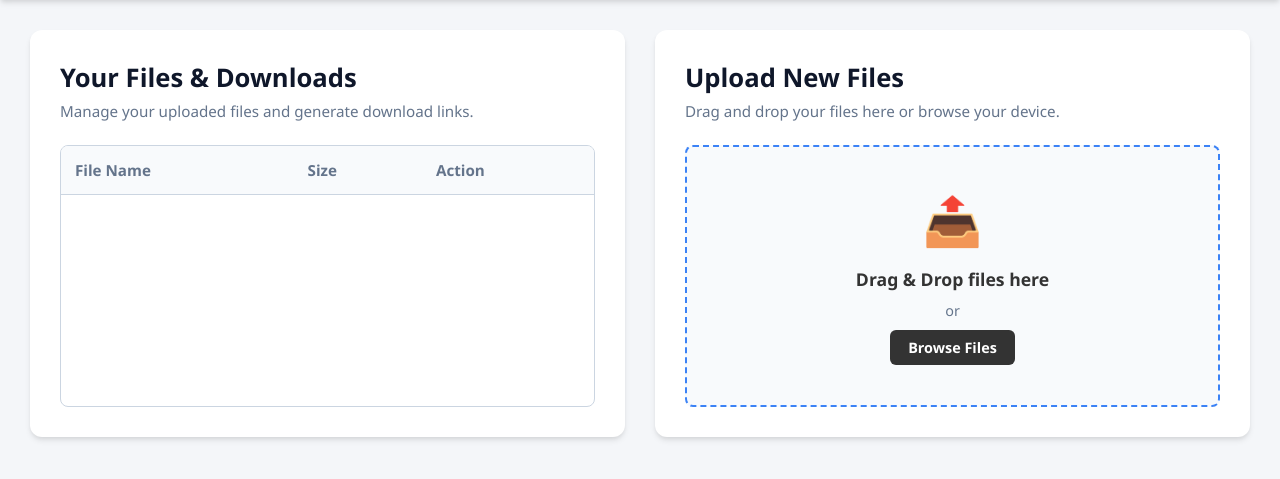
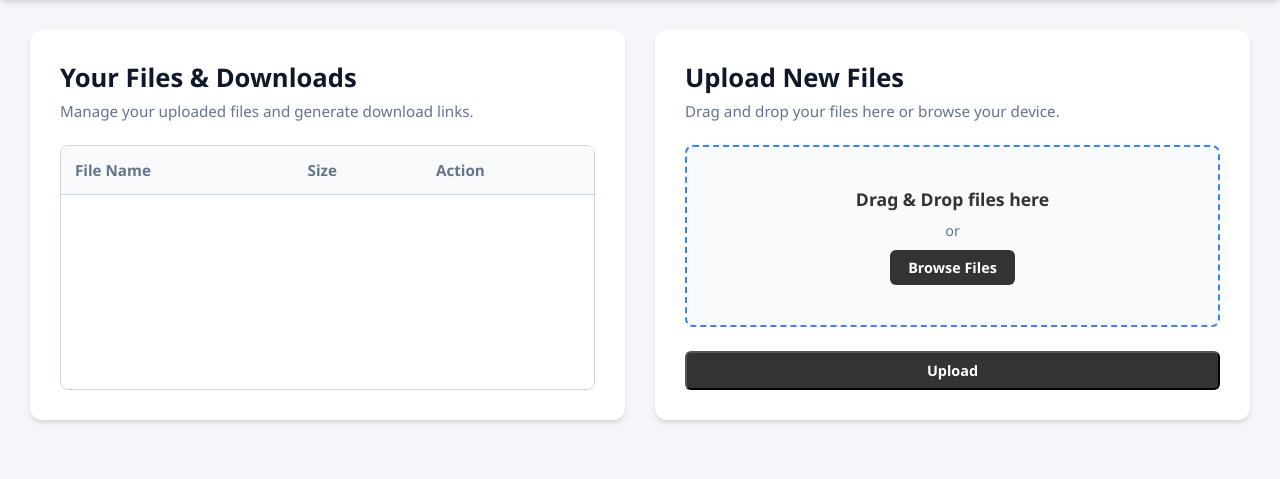
Before and after one commit to Conder65/CyberSecurity, a PHP site: page /dashboard.php in a window 1280 px wide. Shown: the part 61-540 px from the top of the page. Run offline with PHP 8.4, Linux system fonts and the light colour scheme; the visitor is signed in with stand-in values (Sample User, id 1); data that the repository does not hold is empty.

Commit message:
upload display + knop

```diff
--- a/dashboard.php
+++ b/dashboard.php
@@ -59,15 +59,15 @@
             <section class="panel upload-panel">
                 <h2>Upload New Files</h2>
                 <p class="panel-subtitle">Drag and drop your files here or browse your device.</p>
-
                 <form action="#" method="POST" enctype="multipart/form-data" class="upload-form">
                     <div class="drop-zone">
-                        <div class="drop-zone-icon">📤</div>
+                        <div id="preview-container"></div>
                         <span class="drop-zone-text">Drag & Drop files here</span>
                         <span class="drop-zone-or">or</span>
                         <label for="file-input" class="file-input-label">Browse Files</label>
-                        <input type="file" id="file-input" name="files[]" multiple style="display: none;">
+                        <input type="file" id="file-input" name="files[]" multiple style="display: none; required">
                     </div>
+                                            <button type="submit" class="upload-btn">Upload</button>
                     </div>
                 </form>
             </section>
--- a/public/css/style.css
+++ b/public/css/style.css
@@ -373,6 +373,17 @@
     background-color: #059669;
 }
 
+.upload-btn{
+        background-color: var(--text-color);
+    color: var(--panel-bg);
+    padding: 8px 18px;
+    border-radius: 6px;
+    cursor: pointer;
+    font-weight: 600;
+    font-size: 0.9rem;
+    margin-top: 24px;
+}
+
 /* =============================================
    Responsive
    ============================================= */
--- a/public/js/script.js
+++ b/public/js/script.js
@@ -4,6 +4,8 @@
   const registerForm = document.getElementById('register-form');
   const loginForm = document.getElementById('login-form');
   const uploadSection = document.getElementById('upload-section');
+  const previewContainer = document.getElementById('preview-container');
+  const fileUploader = document.getElementById('file-input')
 
   const getAuth = () => {
     // Injected by PHP (see index.php)
@@ -47,4 +49,17 @@
     applyAuthState();
     wireToggles();
   });
+
+  fileUploader.addEventListener('change', (event) => {
+    const files = event.target.files;
+
+  if (files.length > 0) {
+    // Get the name of the first file
+    previewContainer.textContent = `Selected file: ${files[0].name}`;
+  } else {
+    previewContainer.textContent = 'No file chosen';
+  }
+});
+
+
 })();
```
